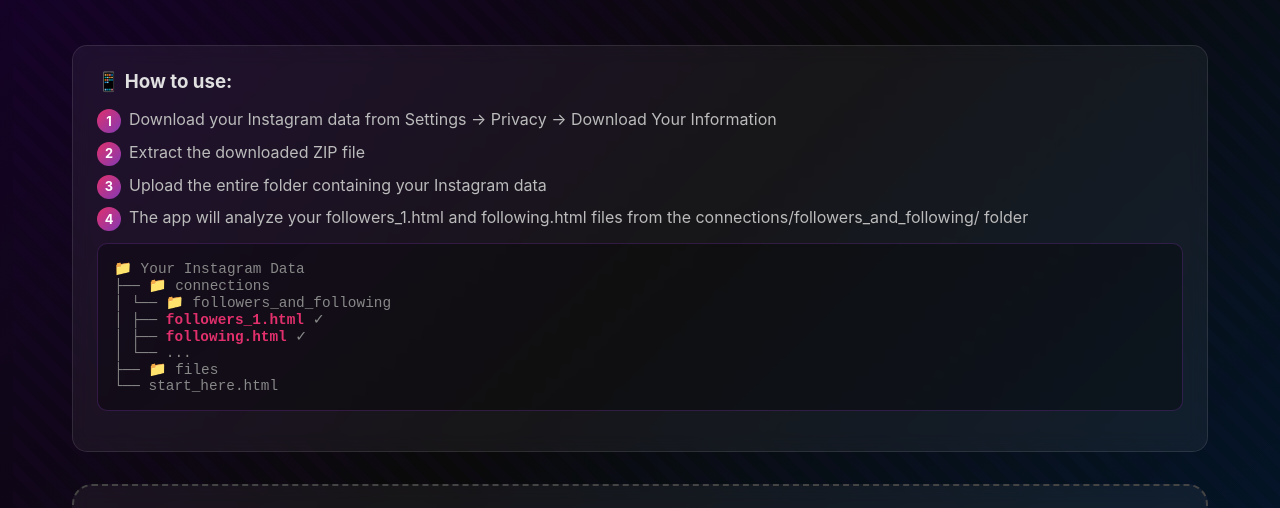
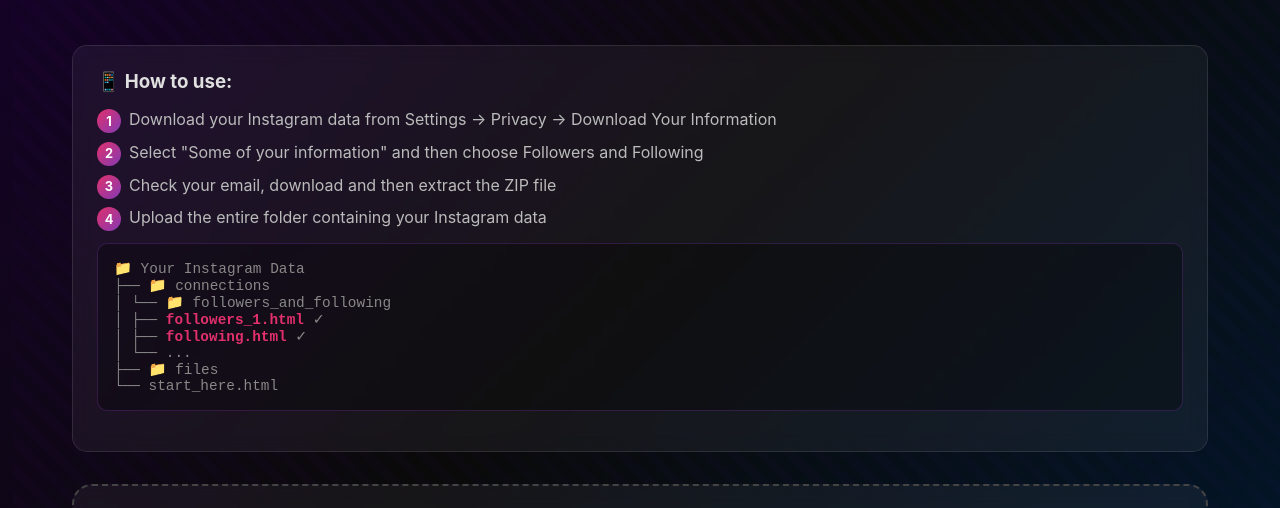
Before and after one commit to seanozalpasan/instaWebsite, a plain HTML site: page index.html in a window 1280 px wide. Shown: the part 134-642 px from the top of the page. Drawn offline with Linux system fonts and the light colour scheme.

Commit message:
clarified instructions

```diff
--- a/index.html
+++ b/index.html
@@ -19,9 +19,9 @@
             <h3>📱 How to use:</h3>
             <ol>
                 <li>Download your Instagram data from Settings → Privacy → Download Your Information</li>
-                <li>Extract the downloaded ZIP file</li>
+                <li>Select "Some of your information" and then choose Followers and Following</li>
+                <li>Check your email, download and then extract the ZIP file</li>
                 <li>Upload the entire folder containing your Instagram data</li>
-                <li>The app will analyze your followers_1.html and following.html files from the connections/followers_and_following/ folder</li>
             </ol>
             <div class="folder-structure">
                 📁 Your Instagram Data<br>
```
